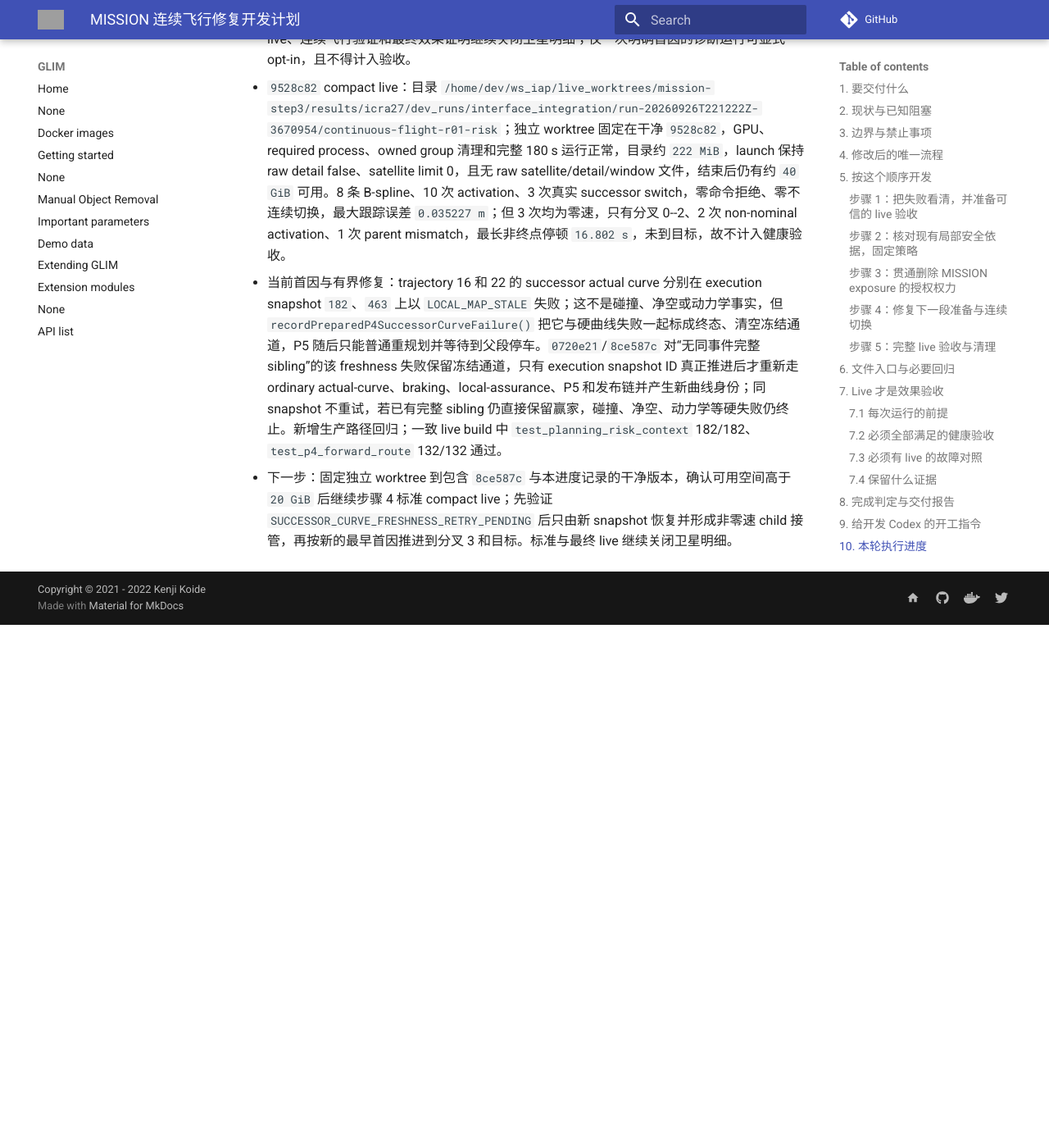
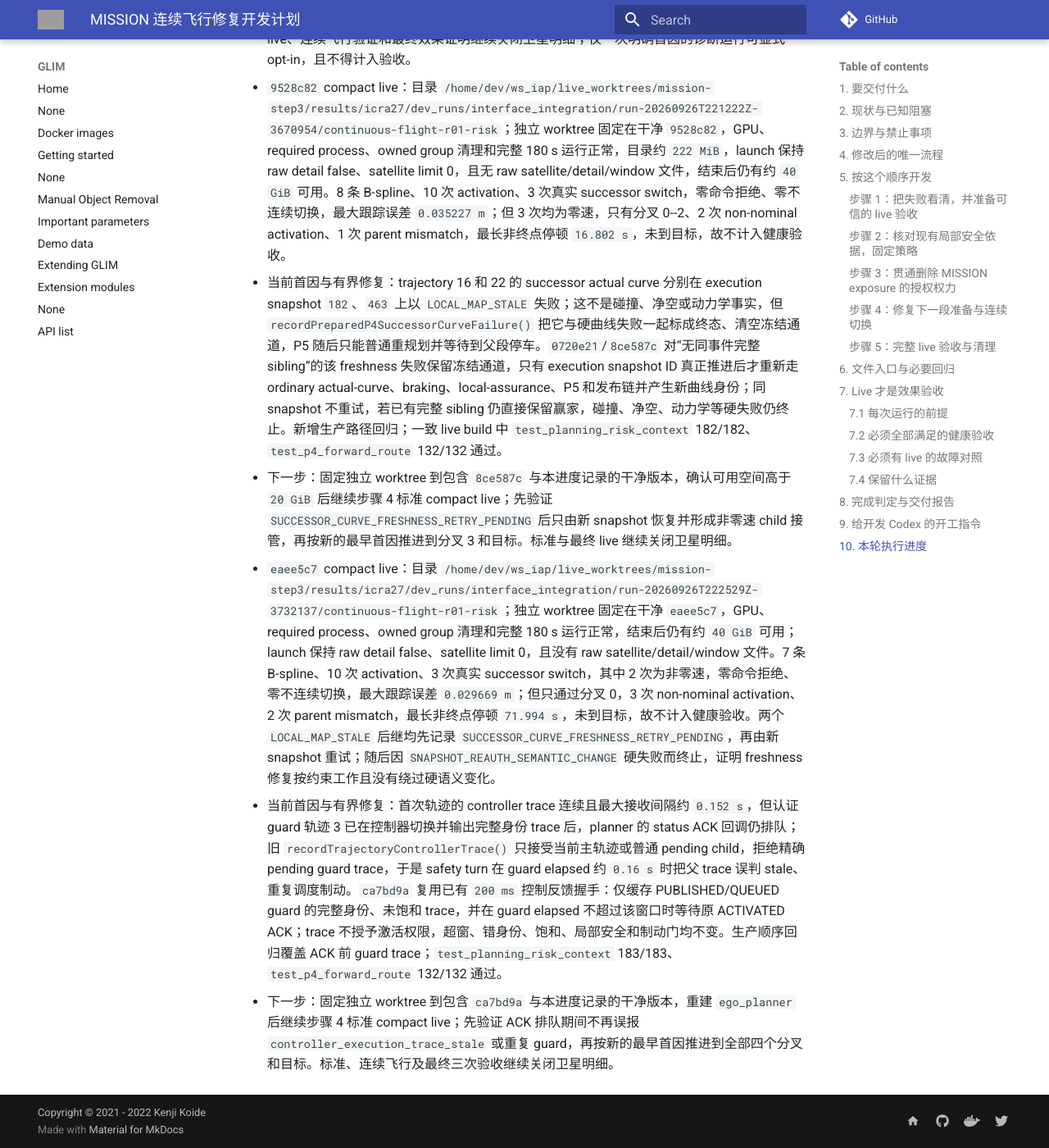
Before and after one commit to Printeger/iap, an MkDocs documentation site: the page built from docs/icra27/MISSION_CONTINUOUS_FLIGHT_IMPLEMENTATION_PLAN.md, in a window 1280 px wide and 1400 px high, scrolled down 35312 px. Shown: the whole window at 82% size. Built offline with MkDocs 1.6.1 and Material for MkDocs 9.7.7, drawn with Linux system fonts in a browser that asks for light colours; nearby versions of some CDN libraries; comment, search, counter and statistics services are not loaded; before the commit the page ends 36074 px from its top, so only the background shows below that; grey boxes are pictures that could not be loaded.

Commit message:
docs(icra27): record pending guard trace diagnosis

```diff
--- a/docs/icra27/MISSION_CONTINUOUS_FLIGHT_IMPLEMENTATION_PLAN.md
+++ b/docs/icra27/MISSION_CONTINUOUS_FLIGHT_IMPLEMENTATION_PLAN.md
@@ -255,7 +255,7 @@ symlink、非 tracked 且无进程占用后才能按精确路径删除。遵守
 
 ## 10. 本轮执行进度
 
-- 提交：步骤 1 为 `83fddbc`、`9f27a05`、`f6761b8`、`784d3d3`、`a4a35e9`、`30426ac`、`ffc118b`；步骤 2 为 `a751d5f`、`641b3ad`；步骤 3 为 `93bd62c`；步骤 4 当前代码到 `8ce587c`（完整因果提交链见下述逐次 live 记录）；磁盘与证据策略为 `64f6764`、`b772ed9`（均基于计划提交 `e675443`）。用户历史文件 `docs/whatsnext.md` 保持未跟踪、未修改。
+- 提交：步骤 1 为 `83fddbc`、`9f27a05`、`f6761b8`、`784d3d3`、`a4a35e9`、`30426ac`、`ffc118b`；步骤 2 为 `a751d5f`、`641b3ad`；步骤 3 为 `93bd62c`；步骤 4 当前代码到 `ca7bd9a`（完整因果提交链见下述逐次 live 记录）；磁盘与证据策略为 `64f6764`、`b772ed9`（均基于计划提交 `e675443`）。用户历史文件 `docs/whatsnext.md` 保持未跟踪、未修改。
 - 完成项：步骤 1 已补全 optimizer/refinement/manager/FSM 首因，continuous-flight analyzer 已拒绝 guard 伪后继、身份或父子链不符、零速切换、命令断流、required process 提前退出、短程停车、终点悬停不足和未由 odom 穿越四叉。步骤 2 已确认生产路径统一复用 `LocalMotionAssurance`/`LocalClearanceEvaluator` 且必要输入缺失时 fail closed；森林配置仍为 tracking `0.15 m`、safety margin `0.20 m`、surface `0.02 m`、`uncalibrated_default_v1`，故后续证据只适用于仿真/开发，不能冒充部署标定。步骤 3 已移除 MISSION exposure 的独立拒绝/制动权并保留真实风险诊断和排序；STRICT、局部净空、support/freshness、身份、动力学与制动门不变。
 - 失败首因：基线轨迹 5 为 `SUCCESSOR_CURVE_PREPARATION_FAILED` 且旧 detail 泄漏初始化占位；轨迹 9 为 P5 重复累计 prior episode 后 exposure braking。原始证据：`results/icra27/dev_runs/interface_integration/run-20260926T050049Z-450628/full-r01-risk/exports/planner_p4_risk_astar_debug.csv.execution_events.csv` 及同目录 `stdout.log`。步骤 3 干净 live 已证明旧 exposure 不再制动，但第一 actual B-spline 因 `local_clearance_margin_not_positive` 被硬局部门拒绝，下一冻结通道又继承失败候选的 `HOLD_REQUIRED`，故未首航；`bspline_count=0` 和零位移是结果，不是首因。
 - live 证据：步骤 3 使用独立 worktree/build/install，在 `93bd62c78b6dc7af731b25c6e2a71794d02b14eb` 运行 180 s；GPU preflight 通过、required processes 未提前退出、launch exit 0，manifest 为 `git_worktree_clean=true`。目录：`/home/dev/ws_iap/live_worktrees/mission-step3/results/icra27/dev_runs/interface_integration/run-20260926T081255Z-633590`。该失败运行不计入最终健康三次。
@@ -368,3 +368,6 @@ symlink、非 tracked 且无进程占用后才能按精确路径删除。遵守
 - `9528c82` compact live：目录 `/home/dev/ws_iap/live_worktrees/mission-step3/results/icra27/dev_runs/interface_integration/run-20260926T221222Z-3670954/continuous-flight-r01-risk`；独立 worktree 固定在干净 `9528c82`，GPU、required process、owned group 清理和完整 180 s 运行正常，目录约 `222 MiB`，launch 保持 raw detail false、satellite limit 0，且无 raw satellite/detail/window 文件，结束后仍有约 `40 GiB` 可用。8 条 B-spline、10 次 activation、3 次真实 successor switch，零命令拒绝、零不连续切换，最大跟踪误差 `0.035227 m`；但 3 次均为零速，只有分叉 0--2、2 次 non-nominal activation、1 次 parent mismatch，最长非终点停顿 `16.802 s`，未到目标，故不计入健康验收。
 - 当前首因与有界修复：trajectory 16 和 22 的 successor actual curve 分别在 execution snapshot `182`、`463` 上以 `LOCAL_MAP_STALE` 失败；这不是碰撞、净空或动力学事实，但 `recordPreparedP4SuccessorCurveFailure()` 把它与硬曲线失败一起标成终态、清空冻结通道，P5 随后只能普通重规划并等待到父段停车。`0720e21`/`8ce587c` 对“无同事件完整 sibling”的该 freshness 失败保留冻结通道，只有 execution snapshot ID 真正推进后才重新走 ordinary actual-curve、braking、local-assurance、P5 和发布链并产生新曲线身份；同 snapshot 不重试，若已有完整 sibling 仍直接保留赢家，碰撞、净空、动力学等硬失败仍终止。新增生产路径回归；一致 live build 中 `test_planning_risk_context` 182/182、`test_p4_forward_route` 132/132 通过。
 - 下一步：固定独立 worktree 到包含 `8ce587c` 与本进度记录的干净版本，确认可用空间高于 `20 GiB` 后继续步骤 4 标准 compact live；先验证 `SUCCESSOR_CURVE_FRESHNESS_RETRY_PENDING` 后只由新 snapshot 恢复并形成非零速 child 接管，再按新的最早首因推进到分叉 3 和目标。标准与最终 live 继续关闭卫星明细。
+- `eaee5c7` compact live：目录 `/home/dev/ws_iap/live_worktrees/mission-step3/results/icra27/dev_runs/interface_integration/run-20260926T222529Z-3732137/continuous-flight-r01-risk`；独立 worktree 固定在干净 `eaee5c7`，GPU、required process、owned group 清理和完整 180 s 运行正常，结束后仍有约 `40 GiB` 可用；launch 保持 raw detail false、satellite limit 0，且没有 raw satellite/detail/window 文件。7 条 B-spline、10 次 activation、3 次真实 successor switch，其中 2 次为非零速，零命令拒绝、零不连续切换，最大跟踪误差 `0.029669 m`；但只通过分叉 0，3 次 non-nominal activation、2 次 parent mismatch，最长非终点停顿 `71.994 s`，未到目标，故不计入健康验收。两个 `LOCAL_MAP_STALE` 后继均先记录 `SUCCESSOR_CURVE_FRESHNESS_RETRY_PENDING`，再由新 snapshot 重试；随后因 `SNAPSHOT_REAUTH_SEMANTIC_CHANGE` 硬失败而终止，证明 freshness 修复按约束工作且没有绕过硬语义变化。
+- 当前首因与有界修复：首次轨迹的 controller trace 连续且最大接收间隔约 `0.152 s`，但认证 guard 轨迹 3 已在控制器切换并输出完整身份 trace 后，planner 的 status ACK 回调仍排队；旧 `recordTrajectoryControllerTrace()` 只接受当前主轨迹或普通 pending child，拒绝精确 pending guard trace，于是 safety turn 在 guard elapsed 约 `0.16 s` 时把父 trace 误判 stale、重复调度制动。`ca7bd9a` 复用已有 `200 ms` 控制反馈握手：仅缓存 PUBLISHED/QUEUED guard 的完整身份、未饱和 trace，并在 guard elapsed 不超过该窗口时等待原 ACTIVATED ACK；trace 不授予激活权限，超窗、错身份、饱和、局部安全和制动门均不变。生产顺序回归覆盖 ACK 前 guard trace；`test_planning_risk_context` 183/183、`test_p4_forward_route` 132/132 通过。
+- 下一步：固定独立 worktree 到包含 `ca7bd9a` 与本进度记录的干净版本，重建 `ego_planner` 后继续步骤 4 标准 compact live；先验证 ACK 排队期间不再误报 `controller_execution_trace_stale` 或重复 guard，再按新的最早首因推进到全部四个分叉和目标。标准、连续飞行及最终三次验收继续关闭卫星明细。
```
